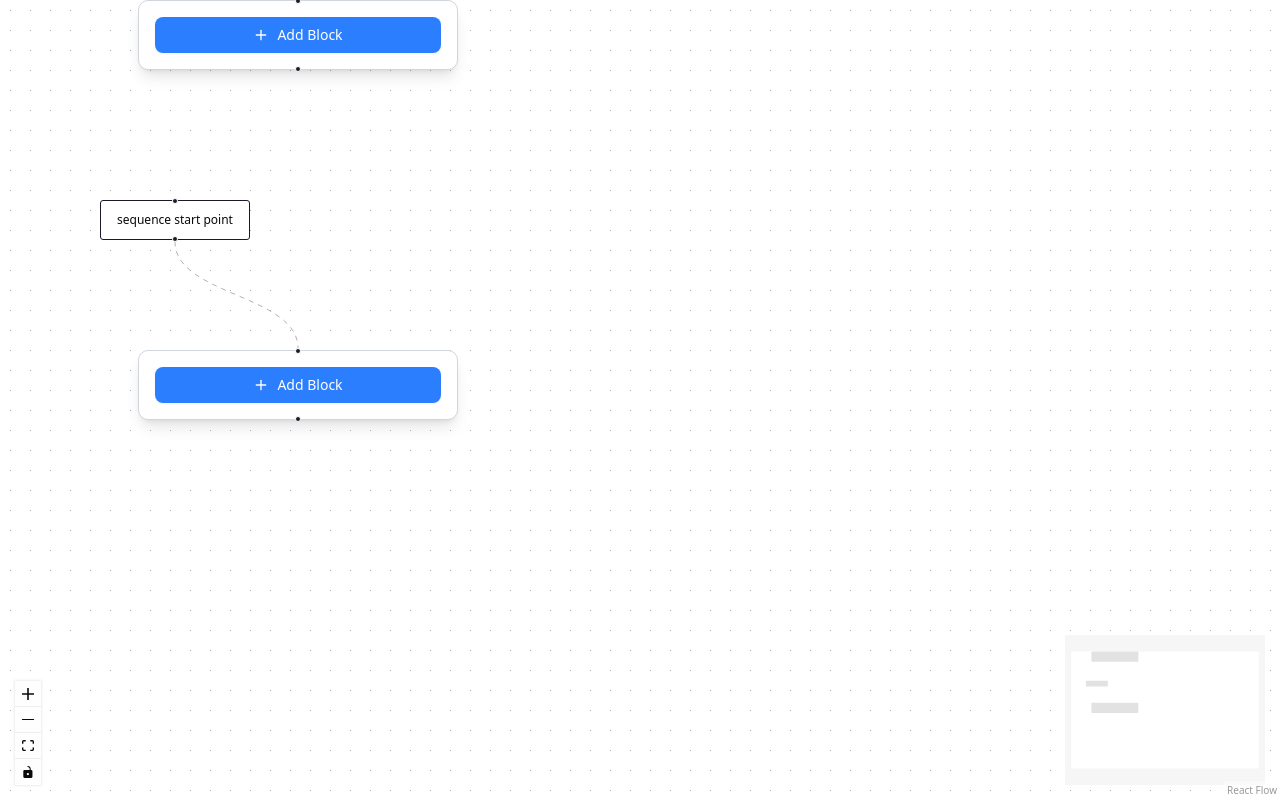
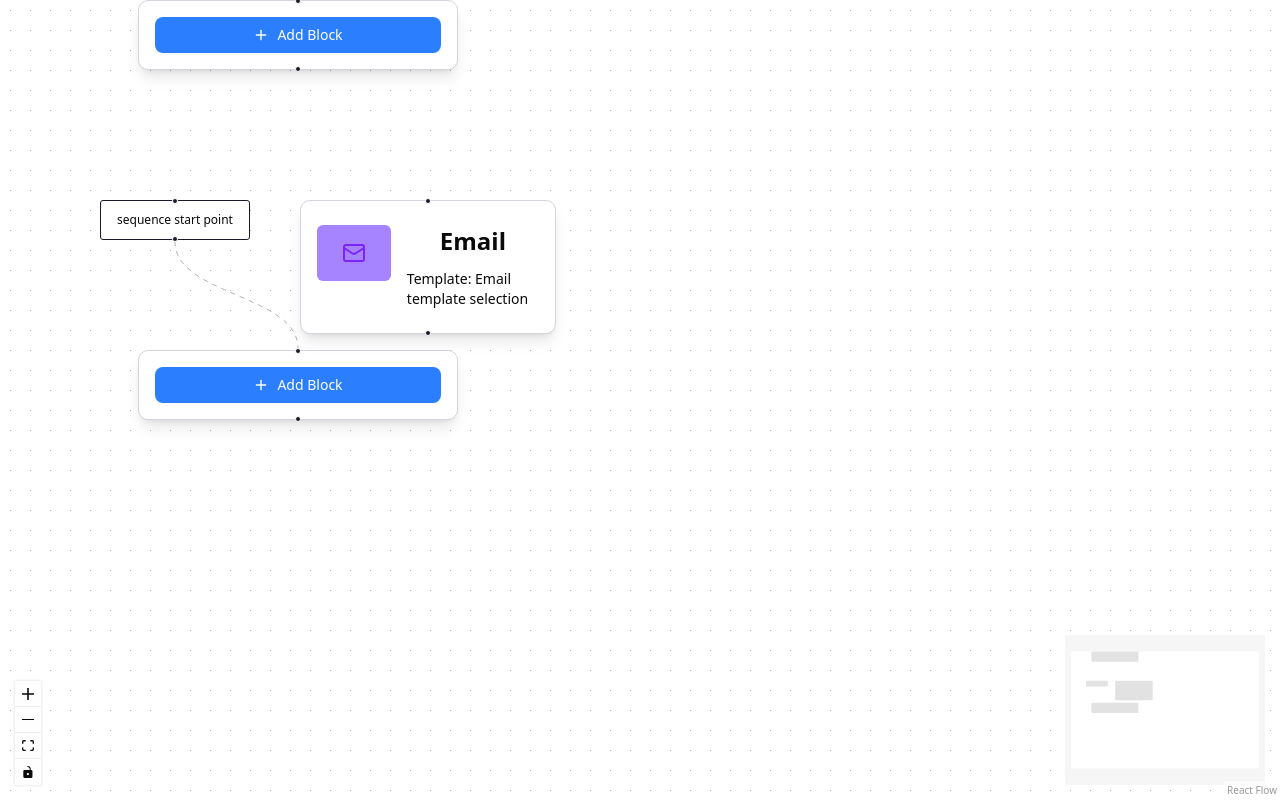
Before and after one commit to jithu5/email-marketting, a React (Vite) app in the folder frontend/: page / in a window 1280 px wide. Built offline with nearby package versions, Linux system fonts and the light colour scheme.

Commit message:
add email and delay nodes component

```diff
--- a/frontend/package.json
+++ b/frontend/package.json
@@ -22,6 +22,7 @@
     "lucide-react": "^0.487.0",
     "react": "^19.0.0",
     "react-dom": "^19.0.0",
+    "reactflow": "^11.11.4",
     "tailwind-merge": "^3.1.0",
     "tailwindcss": "^4.1.1",
     "tw-animate-css": "^1.2.5",
--- a/frontend/src/components/Canvas.tsx
+++ b/frontend/src/components/Canvas.tsx
@@ -1,39 +1,47 @@
 import { useCallback, useEffect } from "react";
 import {
     ReactFlow,
-    Controls,
-    Background,
     useNodesState,
     useEdgesState,
     addEdge,
     MiniMap,
-    type Node
+    Background,
+    Controls,
+    type Connection,
 } from "@xyflow/react";
+import {  type Node, type Edge } from "reactflow"
 import "@xyflow/react/dist/style.css";
 import CustomDialog from "./CustomDialog";
 import nodeStore from "../store/emailStore"; // Adjust path based on actual location
+import EmailNode from "./EmailNode";
+import DelayNode from "./DelayNode";
 
 function Canvas() {
     // Zustand store access
-    const { nodes,edges : edgeFromStore } = nodeStore(); // Adjust path based on actual location
+    const { nodes, edges: edgeFromStore } = nodeStore(); // Adjust path based on actual location
 
     // React Flow state management
-    const [flowNodes, setNodes, onNodesChange] = useNodesState<Node>(nodes);
-    const [edges, setEdges, onEdgesChange] = useEdgesState(edgeFromStore);
+    const [flowNodes, setNodes, onNodesChange] = useNodesState<Node[]>(nodes);
+    const [edges, setEdges, onEdgesChange] = useEdgesState<Edge[]>(edgeFromStore);
 
     // Sync Zustand nodes with React Flow only if the nodes actually changed
     useEffect(() => {
-       setNodes(nodes)
-    }, [nodes,setNodes]);
+        setNodes(nodes)
+    }, [nodes, setNodes]);
 
     // Handle new edge connections
     const onConnect = useCallback(
-        (params: any) => setEdges((eds: any) => addEdge(params, eds)),
-        [setEdges]
+        (connection: Connection) => {
+            const edges = { ...connection, animated: true }
+            setEdges((prev: Edge[]) => addEdge(edges, prev)); // Automatically add edge
+
+        }, [setEdges, nodes]
     );
 
     const nodeTypes = {
         customNode: CustomDialog,
+        emailNode:EmailNode,
+        delayNode:DelayNode
     };
 
     return (
--- a/frontend/src/components/CustomDialog.tsx
+++ b/frontend/src/components/CustomDialog.tsx
@@ -22,8 +22,8 @@ function CustomDialog() {
     return (
         <div className="relative p-4 border border-gray-300 rounded-lg bg-white shadow-lg w-80">
             <Handle
-                type="target"
-                position={Position.Top}
+                    type="target"
+            position={Position.Top}
                 className="bg-gray-500 w-3 h-3 rounded-full"
             />
 
--- /dev/null
+++ b/frontend/src/components/DelayNode.tsx
@@ -0,0 +1,31 @@
+import { Position,Handle } from "@xyflow/react"
+import { Clock } from "lucide-react"
+
+function DelayNode({ data }: {data:{label: string, value:Date} }) {
+    return (
+        <>
+            <div className="relative px-4 py-6 border border-gray-300 rounded-lg bg-white shadow-lg w-64">
+                <Handle
+                    type="target"
+                    position={Position.Top}
+                    className="bg-gray-500 w-3 h-3 rounded-full" />
+                <div className="flex items-start justify-center gap-4">
+                    <div className="h-14 w-32 rounded-sm bg-violet-400 flex justify-center items-center">
+
+                        <Clock className="text-violet-600 text-xl" />
+                    </div>
+                    <div className="flex flex-col gap-3 items-center justify-start">
+                        <h1 className="text-2xl font-semibold">Delay</h1>
+                        <p className="text-sm">Template: {data.label}</p>
+                    </div>
+                </div>
+                <Handle
+                    type="target"
+                    position={Position.Bottom}
+                    className="bg-gray-500 w-3 h-3 rounded-full" />
+            </div>
+        </>
+    )
+}
+
+export default DelayNode
--- /dev/null
+++ b/frontend/src/components/EmailNode.tsx
@@ -0,0 +1,31 @@
+import { Handle, Position } from "@xyflow/react"
+import { Mail } from "lucide-react"
+
+function EmailNode({data}: {data:{ label: string, value: any}}) {
+    return (
+        <>
+            <div className="relative px-4 py-6 border border-gray-300 rounded-lg bg-white shadow-lg w-64">
+                <Handle
+                    type="target"
+                    position={Position.Top}
+                    className="bg-gray-500 w-3 h-3 rounded-full" />
+                <div className="flex items-start justify-center gap-4">
+                    <div className="h-14 w-32 rounded-sm bg-violet-400 flex justify-center items-center">
+
+                    <Mail className="text-violet-600 text-xl"/>
+                    </div>
+                    <div className="flex flex-col gap-3 items-center justify-start">
+                        <h1 className="text-2xl font-semibold">Email</h1>
+                        <p className="text-sm">Template: {data.label}</p>
+                    </div>
+                </div>
+                <Handle
+                    type="target"
+                    position={Position.Bottom}
+                    className="bg-gray-500 w-3 h-3 rounded-full" />
+            </div>
+        </>
+    )
+}
+
+export default EmailNode
--- a/frontend/src/components/EmailOrDelay.tsx
+++ b/frontend/src/components/EmailOrDelay.tsx
@@ -13,7 +13,7 @@ import { Clock1, Mail } from "lucide-react";
 import EmailDelayContent from "./EmailDelayContent";
 import nodeStore, { emailTemplateStore } from "../store/emailStore";
 
-function EmailOrDelay({ type, closeMainDialog }: { type: string, closeMainDialog: Function, setEdges:Function }) {
+function EmailOrDelay({ type, closeMainDialog }: { type: string, closeMainDialog: Function }) {
     const [subDialogOpen, setSubDialogOpen] = useState(false);
     const [selectedTemplate, setSelectedTemplate] = useState<string>("")
     const { addNodes, nodes, updateNodes ,addEdge} = nodeStore()
@@ -29,7 +29,8 @@ function EmailOrDelay({ type, closeMainDialog }: { type: string, closeMainDialog
         }
 
         const lastNode = nodes[nodes.length - 1]; // Get the last node
-        const newNodeId = (nodes.length + 1).toString(); // Ensure unique ID
+        const newNodeId = (nodes.length).toString(); // Ensure unique ID
+        const lastNodeId = (nodes.length - 1).toString(); // Get the last node ID
 
         const newNode = {
             id: newNodeId,
@@ -44,9 +45,9 @@ function EmailOrDelay({ type, closeMainDialog }: { type: string, closeMainDialog
         addNodes(newNode); // Add new node
 
         // Update the last node to ensure smooth linking
-        if (lastNode) {
-            updateNodes(lastNode.id, { position: { x: lastNode.position.x, y: lastNode.position.y+300 } });
-        }
+        // if (lastNode) {
+            updateNodes(lastNodeId, {id:"w", position: { x: lastNode.position.x, y: lastNode.position.y+300 },data: { label:'m', }});
+        // }
         const newEdge = { id: `e${Number(newNodeId) - 1}-${newNodeId}`, source: Number(newNodeId) - 1, target: newNodeId }
         addEdge(newEdge); // Automatically add edge
 
--- a/frontend/src/store/emailStore.ts
+++ b/frontend/src/store/emailStore.ts
@@ -1,5 +1,6 @@
 import { create } from "zustand";
-import { type Node, addEdge } from "@xyflow/react"
+import { addEdge } from "@xyflow/react";
+import { type Node } from "reactflow";
 import { emailTemplates } from "../constants/index";
 
 // Define Zustand store
@@ -9,7 +10,7 @@ interface INodeStore {
     addNodes: (newNode: Node) => void;
     updateNodes: (id: string, updatedNode: Node) => void;
     deleteNode: (id: string) => void;
-    addEdge: ( edges: any) => void;
+    addEdge: (edges: any) => void;
 }
 
 interface IEdge {
@@ -40,6 +41,12 @@ const nodeStore = create<INodeStore>((set) => ({
             type: "customNode",
             data: { label: "Add items" }
         },
+        {
+            id: "4",
+            position: { x: 300, y: 200 },
+            type: "emailNode",
+            data: { label: "Email template selection" },
+        }
     ],
     edges: [{
         id: "e1-2",
```
Also changed, not shown: 1 other file (tests, documents, lock files or other folders).
